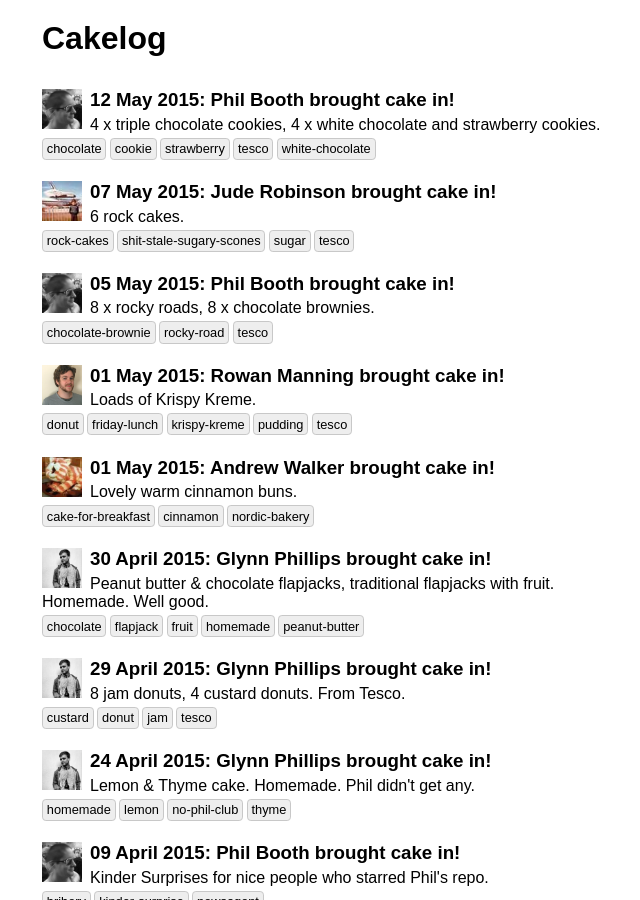
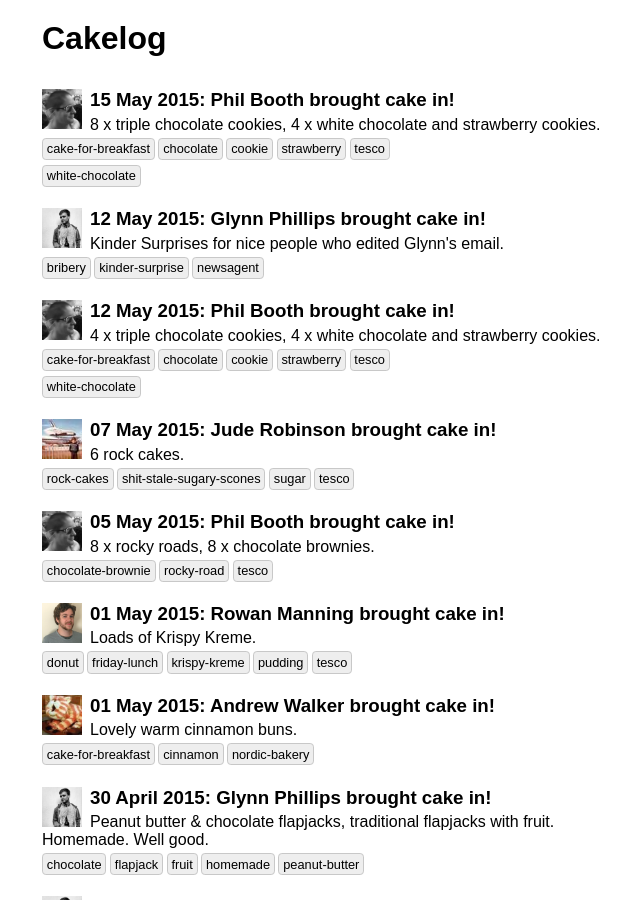
Before and after one commit to fedtoys/cakelog, a Jekyll site: the page built from index.html, in a window 1280 px wide and 900 px high. Shown: the whole window, without its empty margins (298-938 px from the left). Built offline with Jekyll 4.4.1, drawn with Linux system fonts in a browser that asks for light colours; some of the changed text lies outside the part shown.

Commit message:
Kinder Surprises, Cookies.

```diff
--- a/_data/cakelogs.yml
+++ b/_data/cakelogs.yml
@@ -107,3 +107,23 @@
     - white-chocolate
     - strawberry
     - tesco
+    - cake-for-breakfast
+
+- date: 2015-05-12
+  person: glynn
+  description: "Kinder Surprises for nice people who edited Glynn's email."
+  tags:
+    - kinder-surprise
+    - newsagent
+    - bribery
+
+- date: 2015-05-15
+  person: phil
+  description: "8 x triple chocolate cookies, 4 x white chocolate and strawberry cookies."
+  tags:
+    - cookie
+    - chocolate
+    - white-chocolate
+    - strawberry
+    - tesco
+    - cake-for-breakfast
```
